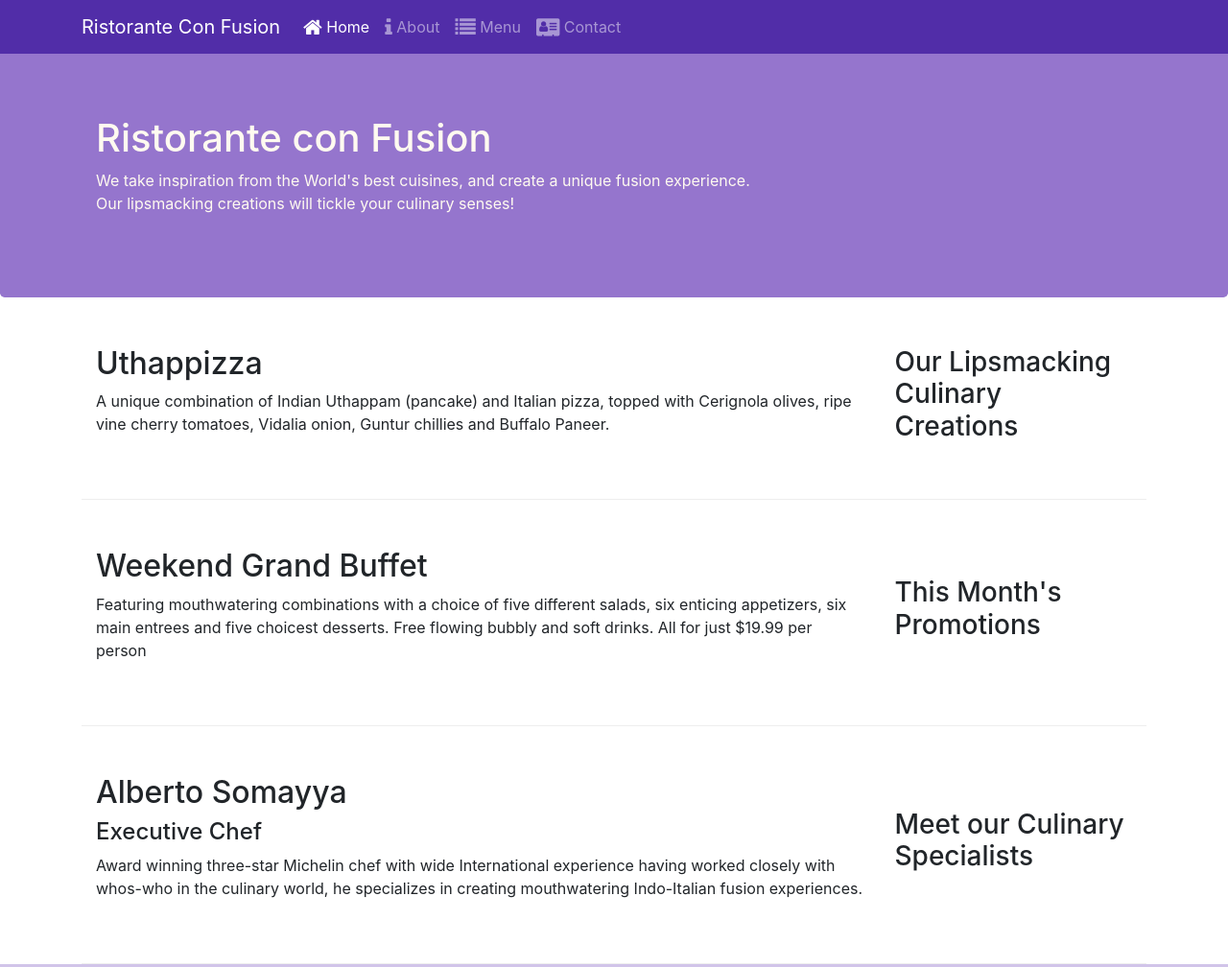
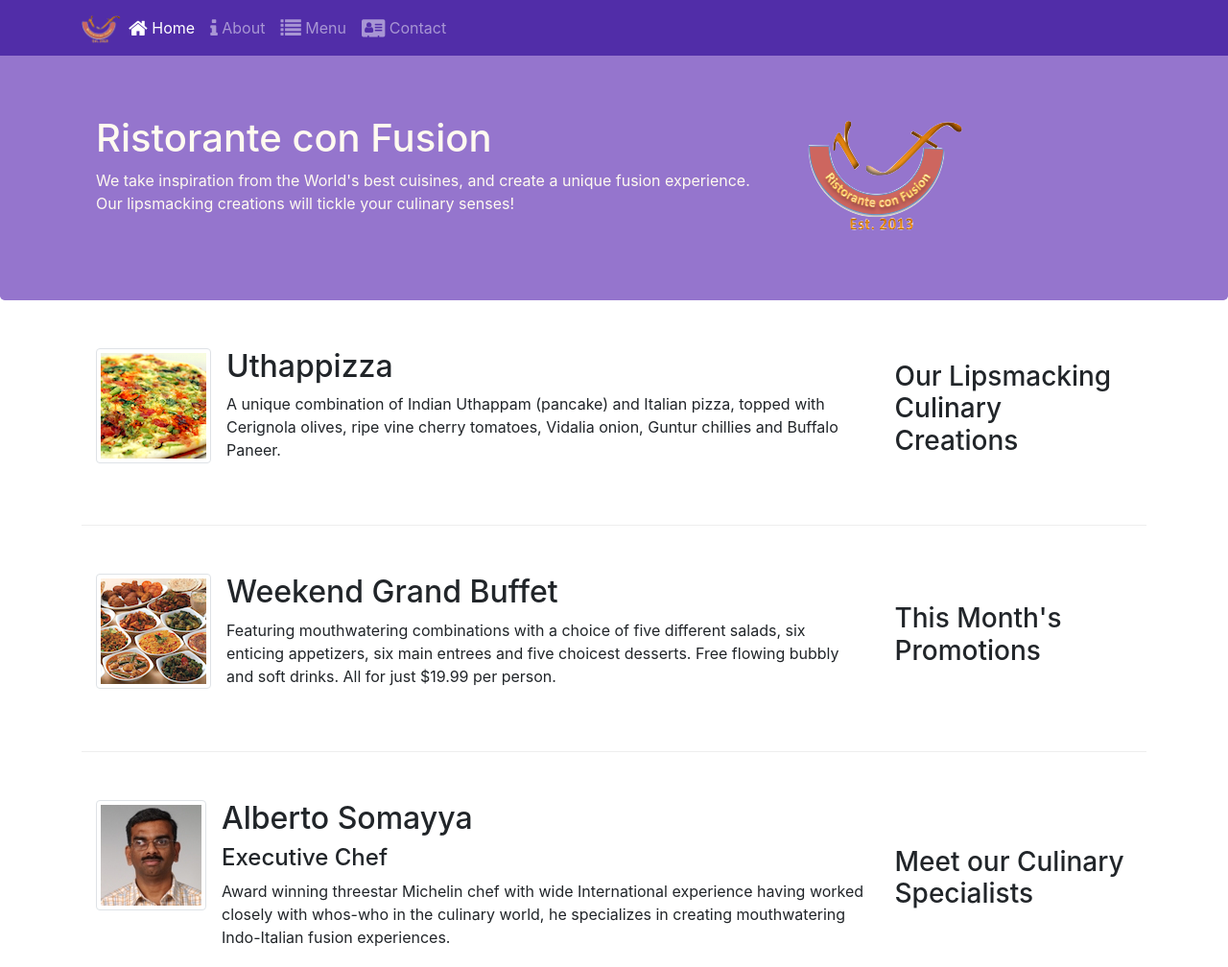
Before and after one commit to coloredinchris/bootstrap, a website: page index.html in a window 1280 px wide. Shown: the top 1008 px of the page at 96% size. Drawn offline with nearby package versions, Linux system fonts and the light colour scheme.

Commit message:
images and media

```diff
--- a/index.html
+++ b/index.html
@@ -46,7 +46,8 @@
         >
           <span class="navbar-toggler-icon"></span>
         </button>
-        <a class="navbar-brand" href="#">Ristorante Con Fusion</a>
+        <a class="navbar-brand mr-auto" href="#"><img
+          src="img/logo.png" height="30" width="41"></a>
         <div class="collapse navbar-collapse" id="Navbar">
           <ul class="navbar-nav mr-auto">
             <li class="nav-item active">
@@ -85,7 +86,9 @@
               your culinary senses!
             </p>
           </div>
-          <div class="col-12 col-sm"></div>
+          <div class="col-12 col-sm align-self-center">
+            <img src="img/logo.png" class="img-fluid">
+            </div>
         </div>
       </div>
     </header>
@@ -96,12 +99,20 @@
           <h3>Our Lipsmacking Culinary Creations</h3>
         </div>
         <div class="col col-sm order-sm-first col-md">
-          <h2>Uthappizza</h2>
-          <p class="d-none d-sm-block">
-            A unique combination of Indian Uthappam (pancake) and Italian pizza,
-            topped with Cerignola olives, ripe vine cherry tomatoes, Vidalia
-            onion, Guntur chillies and Buffalo Paneer.
-          </p>
+          <div class="media">
+            <img class="d-flex mr-3 img-thumbnail align-selfcenter"
+            src="img/uthappizza.png" alt="Uthappizza">
+            <div class="media-body">
+            <h2 class="mt-0">Uthappizza</h2>
+            <p class="d-none d-sm-block">A unique combination
+           of Indian Uthappam (pancake) and
+            Italian pizza, topped with Cerignola olives,
+           ripe vine
+            cherry tomatoes, Vidalia onion, Guntur chillies
+           and
+            Buffalo Paneer.</p>
+            </div>
+            </div>
         </div>
       </div>
 
@@ -110,13 +121,18 @@
           <h3>This Month's Promotions</h3>
         </div>
         <div class="col col-sm order-sm-first col-md">
-          <h2>Weekend Grand Buffet</h2>
-          <p class="d-none d-sm-block">
-            Featuring mouthwatering combinations with a choice of five different
+          <div class="media">
+            <img class="d-flex mr-3 img-thumbnail align-selfcenter"
+            src="img/buffet.png" alt="Alberto Somayya">
+            <div class="media-body">
+            <h2 class="mt-0">Weekend Grand Buffet</h2>
+            <p class="d-none d-sm-block">Featuring mouthwatering combinations with a choice of five different
               salads, six enticing appetizers, six main entrees and five choicest
               desserts. Free flowing bubbly and soft drinks. All for just $19.99
-            per person
+              per person.
             </p>
+            </div>
+            </div>
         </div>
       </div>
 
@@ -125,14 +141,22 @@
           <h3>Meet our Culinary Specialists</h3>
         </div>
         <div class="col col-sm order-sm-first col-md">
-          <h2>Alberto Somayya</h2>
+          <div class="media">
+            <img class="d-flex mr-3 img-thumbnail align-selfcenter"
+            src="img/alberto.png" alt="Alberto Somayya">
+            <div class="media-body">
+            <h2 class="mt-0">Alberto Somayya</h2>
             <h4>Executive Chef</h4>
-          <p class="d-none d-sm-block">
-            Award winning three-star Michelin chef with wide International
-            experience having worked closely with whos-who in the culinary
-            world, he specializes in creating mouthwatering Indo-Italian fusion
+            <p class="d-none d-sm-block">Award winning threestar Michelin chef with wide
+            International experience having worked closely
+           with
+            whos-who in the culinary world, he specializes
+           in
+            creating mouthwatering Indo-Italian fusion
            experiences.
             </p>
+            </div>
+            </div>
         </div>
       </div>
     </div>
```
Also changed, not shown: aboutus.html (+5 -2 lines), contactus.html (+6 -2 lines), img/alberto.png (added), img/buffet.png (added), img/logo.png (added), img/uthappizza.png (added), 1 other file. Lines whose indentation alone changed are shown as unchanged.
